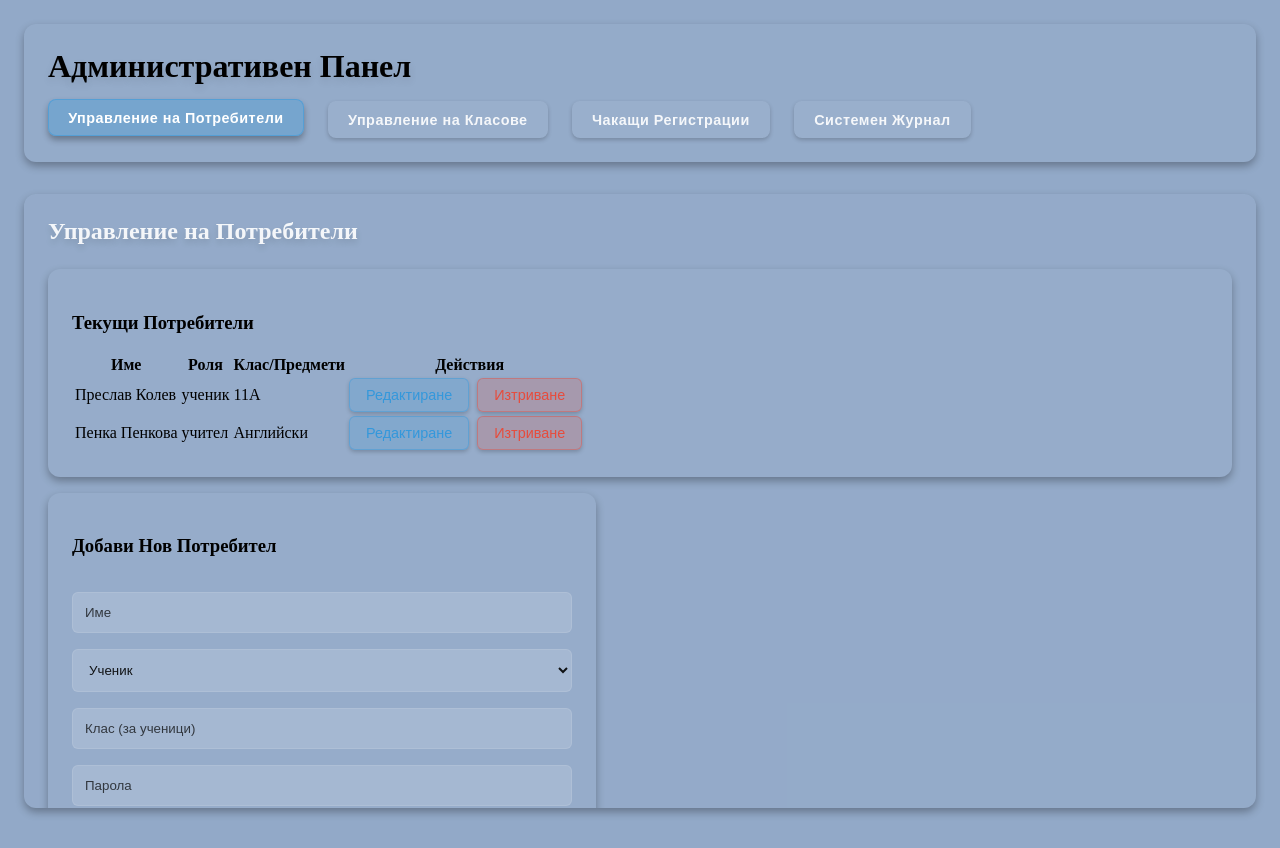
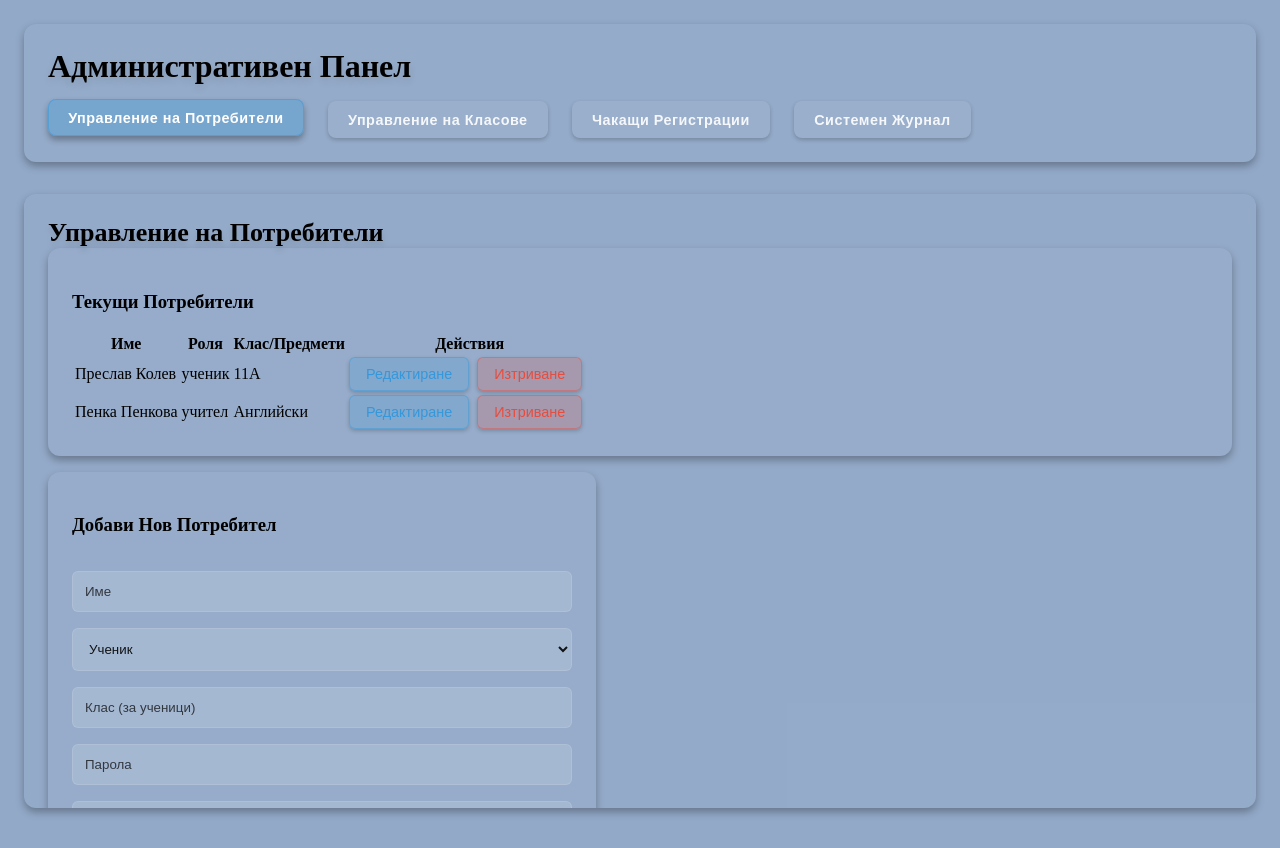
Before and after one commit to Asterix-Tech-Academy/astrix-classwork-frontend, a React (Vite) app: page /admin in a window 1280 px wide. Built offline with nearby package versions, Linux system fonts and the light colour scheme; a web font is replaced by a local one.

Commit message:
fix the h2

```diff
--- a/src/components/Admin/AdminDashboard.css
+++ b/src/components/Admin/AdminDashboard.css
@@ -243,13 +243,7 @@
   box-shadow: 0 4px 6px rgba(0, 0, 0, 0.3);
 }
 
-h2 {
-  margin-top: 0;
-  margin-bottom: 1.5rem;
-  font-size: 1.5rem;
-  font-weight: 600;
-  color: rgba(255, 255, 255, 0.9);
-}
+
 
 .class-card {
   background: rgba(255, 255, 255, 0.02);
```
